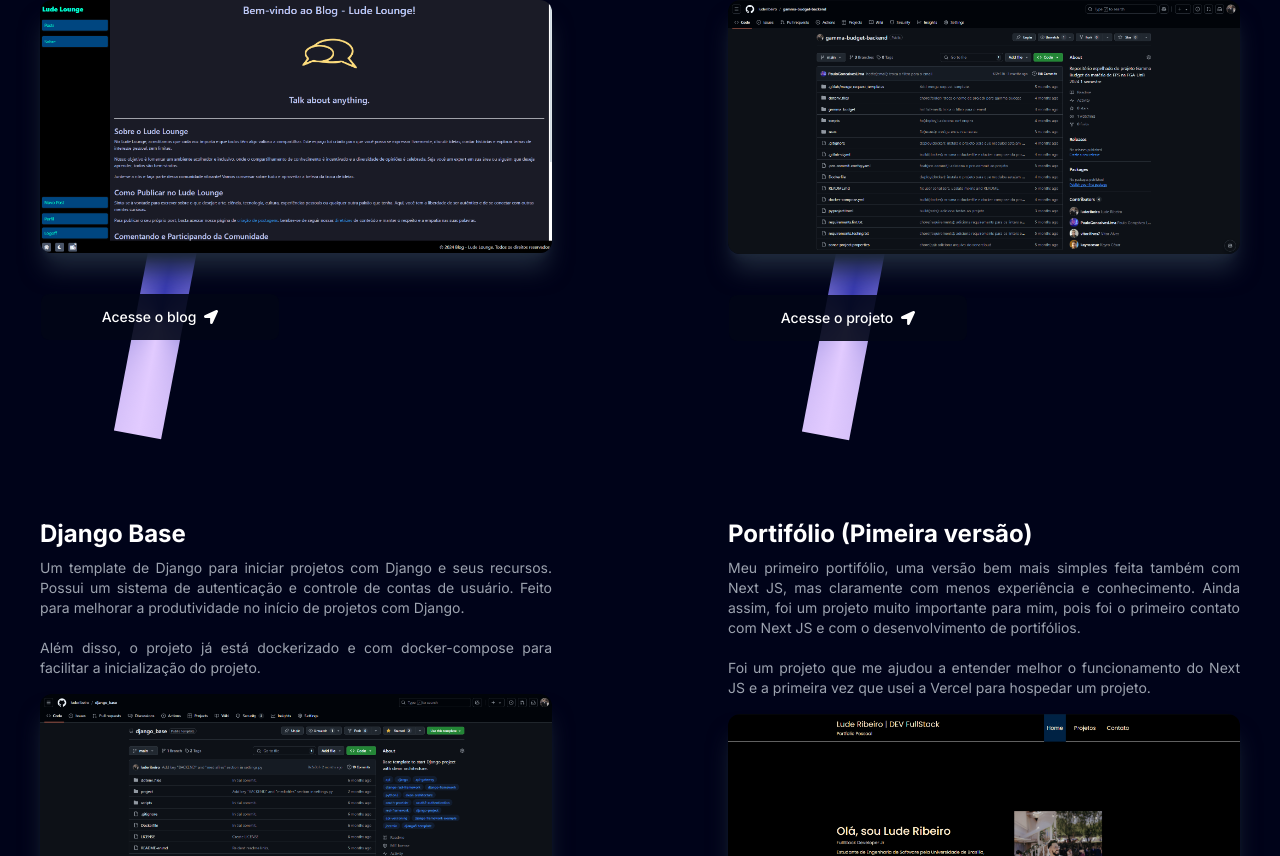
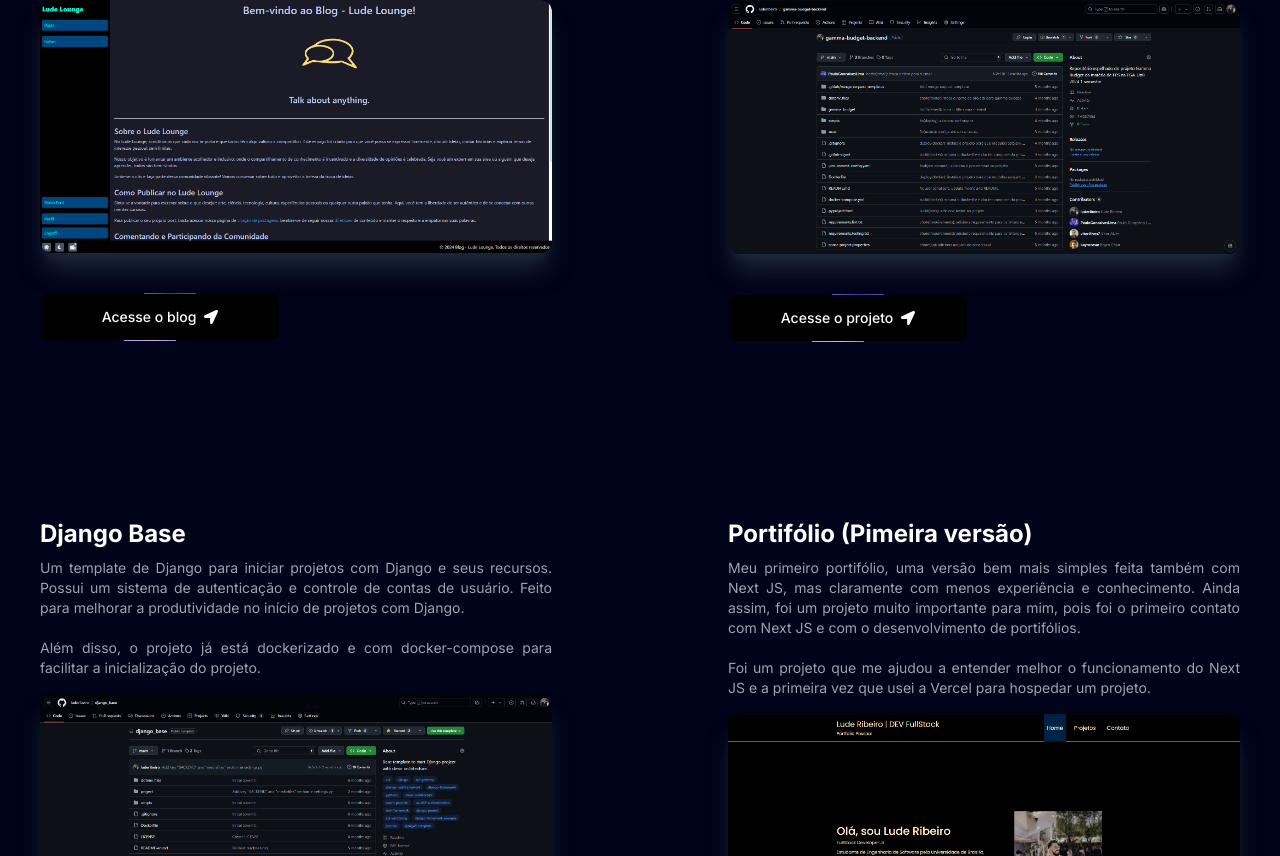
Before and after one commit to luderibeiro/portfolio-lude_ribeiro, a Next.js app: page / in a window 1280 px wide. Shown: the part 3244-4100 px from the top of the page. Built offline with nearby package versions, Linux system fonts and the light colour scheme.

Commit message:
Update MagicButton.

```diff
--- a/app/globals.css
+++ b/app/globals.css
@@ -87,3 +87,15 @@
         background: linear-gradient(90deg, #161a31 0%, #06091f 100%);
     }
 }
+
+@keyframes spin-slow {
+    0% {
+        transform: rotate(0deg);
+    }
+    100% {
+        transform: rotate(360deg);
+    }
+}
+.animate-spin-slow {
+    animation: spin-slow 5s linear infinite;
+}
--- a/components/MagicButton.tsx
+++ b/components/MagicButton.tsx
@@ -15,20 +15,16 @@ const MagicButton = ({
 }) => {
     return (
         <button
-            className="relative inline-flex h-12 w-full md:w-60 md:mt-10 rounded-lg p-[1px] focus:outline-none"
+            className="relative inline-flex h-12 w-full md:w-60 md:mt-10 rounded-lg p-[1px] focus:outline-none overflow-hidden group"
             onClick={handleClick}
         >
+            <span className="absolute inset-0 bg-[conic-gradient(from_90deg_at_50%_50%,#E2CBFF_0%,#393BB2_50%,#E2CBFF_100%)] transition-transform duration-6000 ease-linear animate-spin-slow -z-10 opacity-90 " />
             <span
-                className="absolute inset-0 -z-10 animate-[spin_2s_linear_infinite]
-                bg-[conic-gradient(from_90deg_at_50%_50%,#E2CBFF_0%,#393BB2_50%,#E2CBFF_100%)]"
+                className={`relative inline-flex h-full w-full items-center justify-center rounded-lg
+                bg-slate-950 px-5 text-sm font-medium text-white gap-2 ${otherClasses}`}
                 style={{
-                    WebkitMaskImage: '-webkit-radial-gradient(circle, white, black)',
-                    maskImage: 'radial-gradient(circle, white, black)',
+                    background: "rgba(0, 0, 0, 1)",
                 }}
-            />
-            <span
-                className={`inline-flex h-full w-full items-center justify-center rounded-lg
-                bg-slate-950/90 px-5 text-sm font-medium text-white gap-2 ${otherClasses}`}
             >
                 {position === "left" && icon}
                 {title}
```
